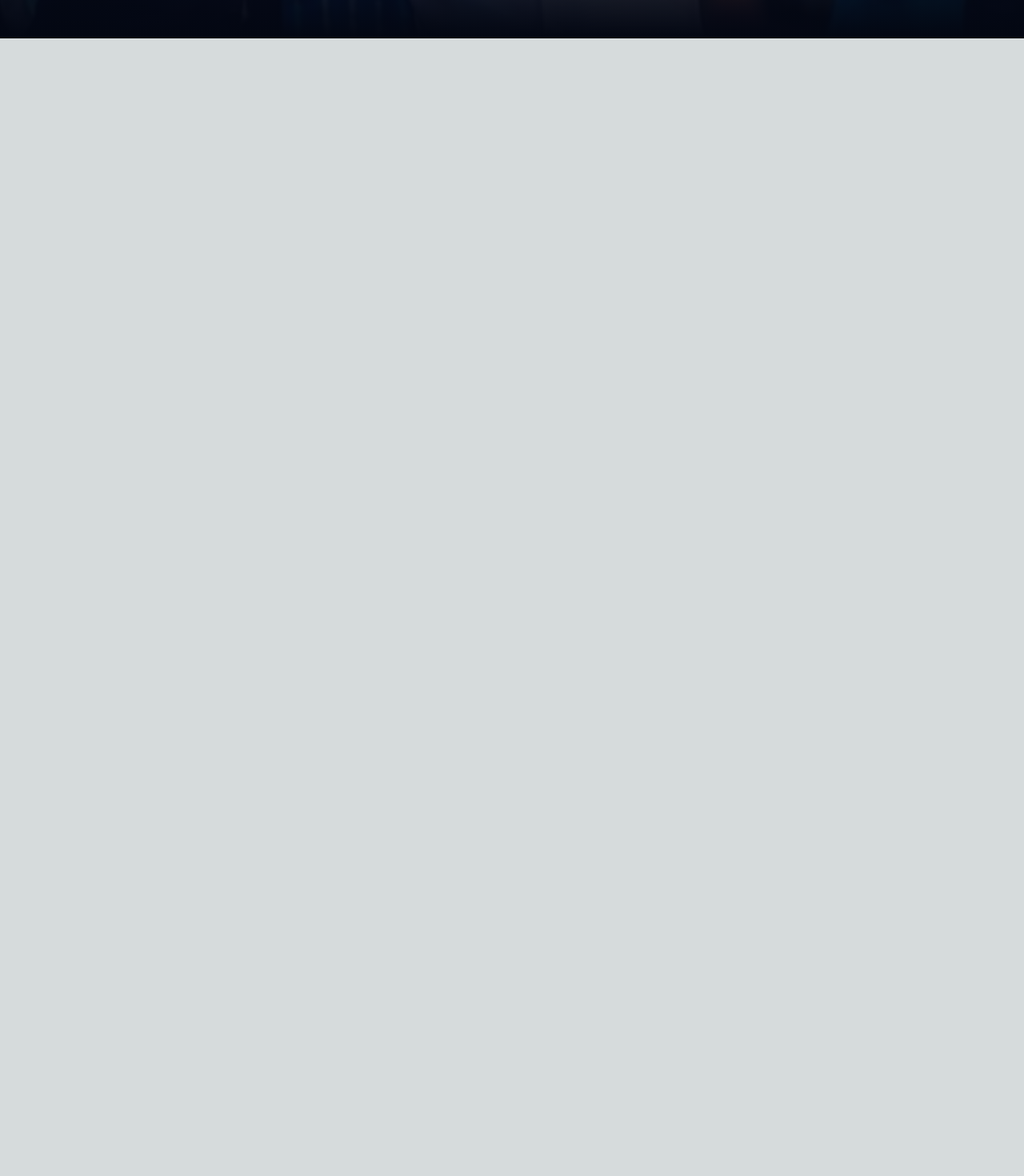
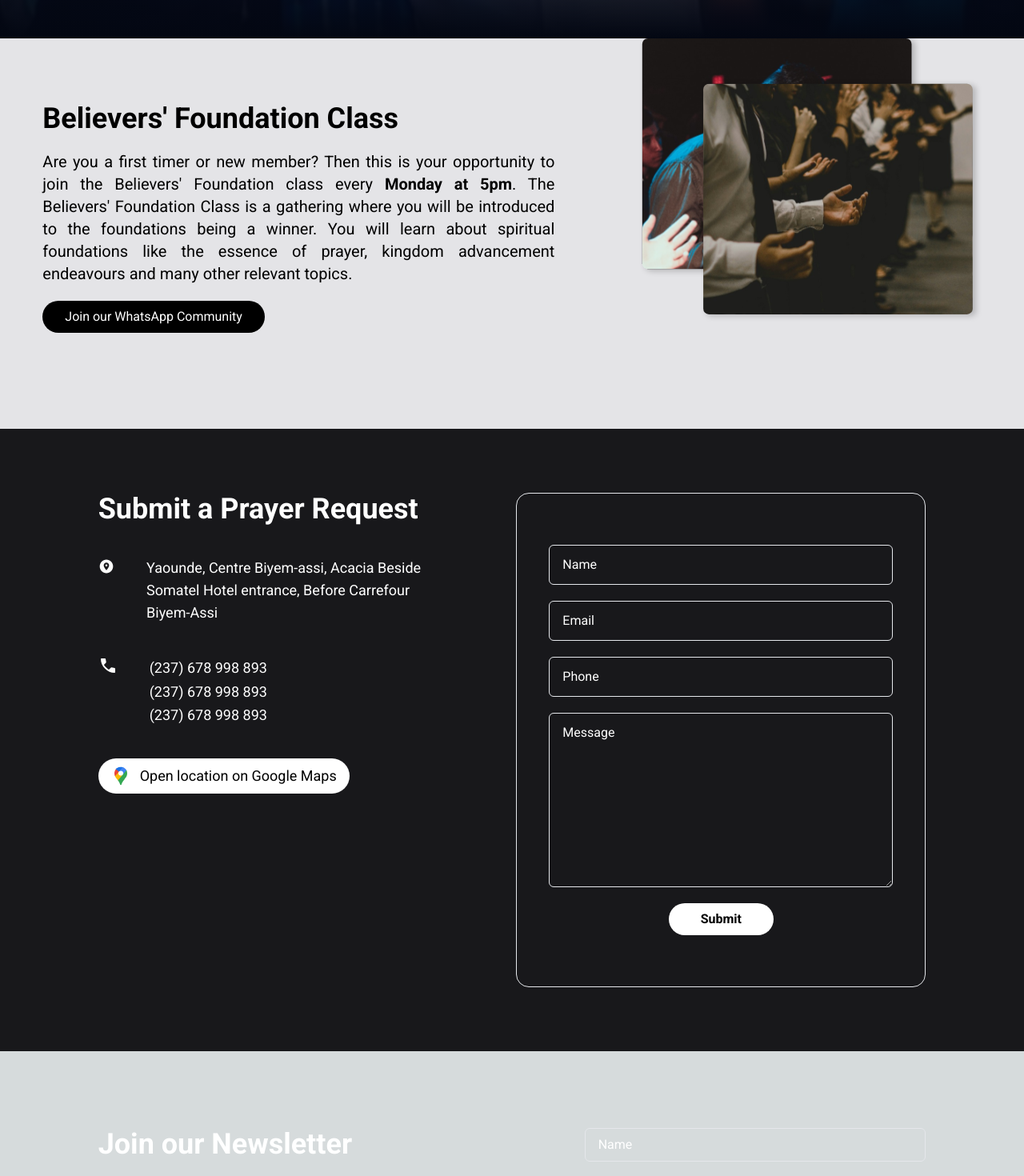
Before and after one commit to carrington-115/wci-biyem-assi, a Next.js app: page /aboutus in a window 1280 px wide. Shown: the part 700-2170 px from the top of the page at 80% size. Before the commit the page ends 800 px from the top, so only its background shows below. Built offline with nearby package versions, Linux system fonts and the light colour scheme.

Commit message:
fixed all page components

```diff
--- a/src/app/aboutus/page.tsx
+++ b/src/app/aboutus/page.tsx
@@ -1,9 +1,15 @@
+import FirstTimerSection from "@/components/FirstTimerSection";
+import PrayerFormComponent from "@/components/PrayerFormComponent";
+import SubscribeSection from "@/components/SubscribeSection";
 import AboutTopComponent from "@/components/about-components/AboutTopComponent";
 
 export default function Page() {
   return (
     <>
       <AboutTopComponent />
+      <FirstTimerSection />
+      <PrayerFormComponent />
+      <SubscribeSection />
     </>
   );
 }
--- a/src/components/PrayerFormComponent.tsx
+++ b/src/components/PrayerFormComponent.tsx
@@ -1,4 +1,8 @@
+"use client";
 export default function PrayerFormComponent() {
+  function handleSubmitForm(e: any) {
+    e.preventDefault();
+  }
   return (
     <section className="w-screen flex justify-center bg-zinc-900 text-white py-20 gap-24 box-border">
       <div className="flex flex-col items-start gap-10 w-1/3 text-lg">
@@ -42,8 +46,8 @@ export default function PrayerFormComponent() {
       </div>
       <form
         action=""
-        onSubmit={(e) => e.preventDefault}
         className="w-2/5 flex flex-col items-center justify-center box-border h-fit px-10 py-16 gap-5 rounded-2xl border text-white"
+        onSubmit={handleSubmitForm}
       >
         <input
           className="w-full bg-transparent border rounded-md box-border px-4 py-3 placeholder:text-white"
--- a/src/components/SubscribeSection.tsx
+++ b/src/components/SubscribeSection.tsx
@@ -1,3 +1,4 @@
+"use client";
 export default function SubscribeSection() {
   return (
     <section className="w-screen box-border text-white flex justify-center py-24 gap-24">
```
